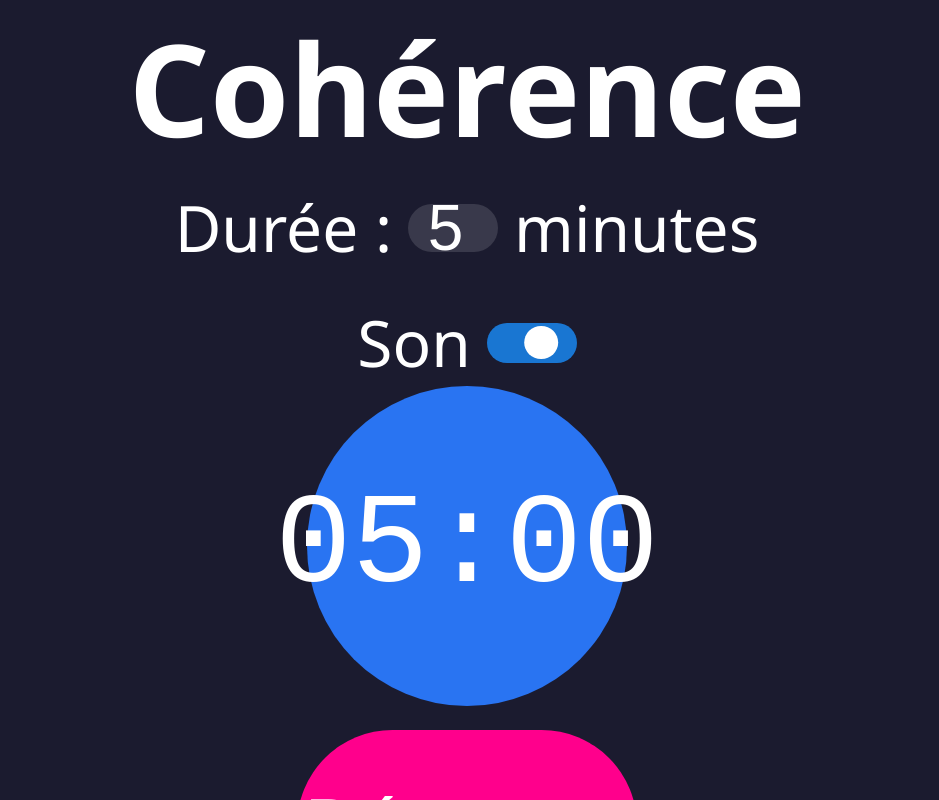
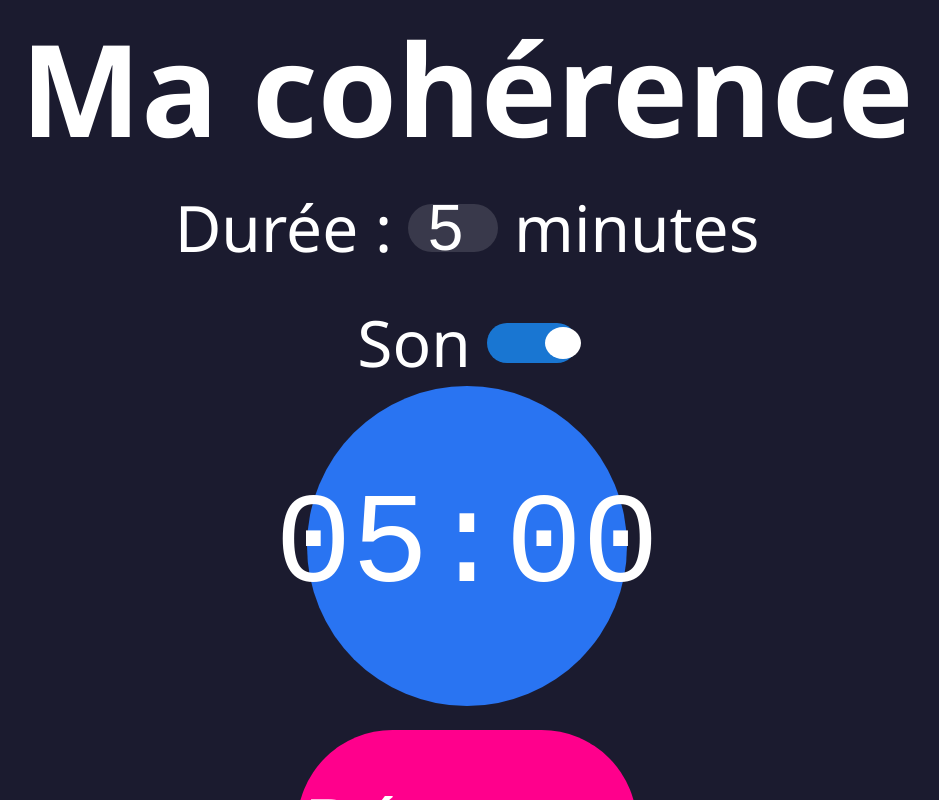
Before and after one commit to flomzo/coherence-pwa, a plain HTML site: page index.html in a window 1280 px wide. Shown: the whole page, without its empty margins (173-1112 px from the left). Drawn offline with Linux system fonts and the light colour scheme.

Commit message:
Add files via upload

```diff
--- a/index.html
+++ b/index.html
@@ -9,7 +9,7 @@
 </head>
 <body>
   <header>
-    <h1>Cohérence</h1>
+    <h1>Ma cohérence</h1>
 
     <div class="controls">
       <div class="duration-row">
--- a/style.css
+++ b/style.css
@@ -114,3 +114,30 @@ footer{
   color:#fff;
   font-size:6vw;
 }
+
+/* ---- Fix knob size & position ---- */
+.switch{
+  position:relative;
+  width:18vw;max-width:90px;
+  height:9vw;max-height:40px;
+  background:#1976D2;
+  border:none;
+  border-radius:100px;
+  cursor:pointer;
+  transition:background .3s;
+  flex-shrink:0;
+}
+.switch[aria-checked="false"]{background:#555;}
+.knob{
+  position:absolute;
+  top:10%;
+  left:5%;
+  width:40%;
+  height:80%;
+  background:#fff;
+  border-radius:100%;
+  transition:transform .3s;
+}
+.switch[aria-checked="true"] .knob{
+  transform:translateX(150%);
+}
```
